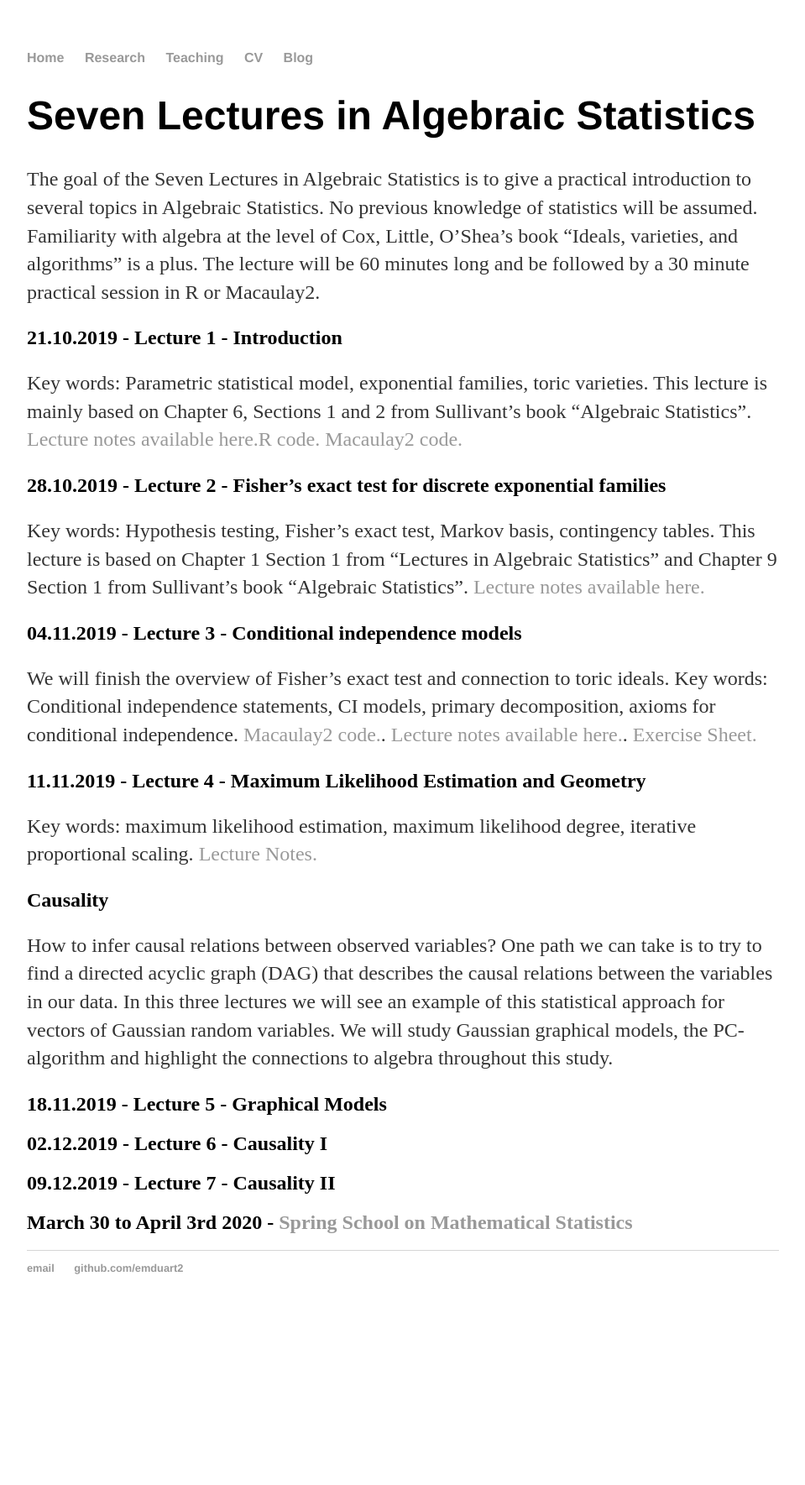
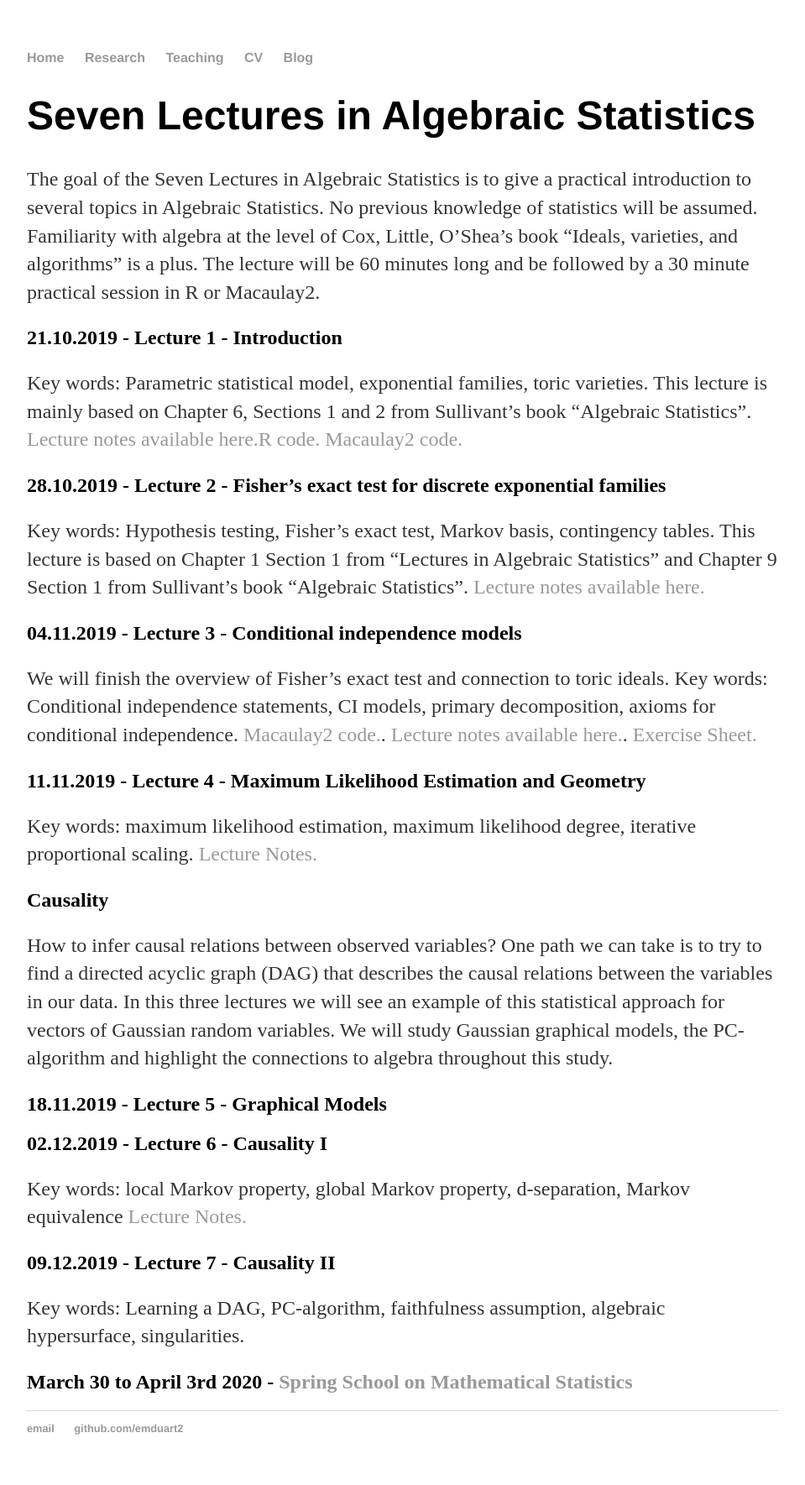
Before and after one commit to emduart2/emduart2.github.io, a Jekyll site: the page built from teaching/index.md, in a window 1280 px wide. Shown: the whole page at 84% size, without its empty margins (160-1119 px from the left). Built offline with Jekyll 4.4.1, drawn with Linux system fonts in a browser that asks for light colours; before the commit the page ends 1578 px from its top, so only the background shows below that.

Commit message:
Added lecture notes and key words

```diff
--- a/teaching/index.md
+++ b/teaching/index.md
@@ -37,8 +37,11 @@ How to infer causal relations between observed variables? One path we can take i
 <!--- TBA --->
 
 ## 02.12.2019 - Lecture 6 - Causality I
+Key words: local Markov property, global Markov property, d-separation, Markov equivalence
+ [Lecture Notes.]({{ site.url }}/assets/SevenLectures2019/Lecture5.pdf)
 
 
 ## 09.12.2019 - Lecture 7 - Causality II
+Key words: Learning a DAG, PC-algorithm, faithfulness assumption, algebraic hypersurface, singularities.
 
 ## March 30 to April 3rd  2020 - [Spring School on Mathematical Statistics](https://www.mis.mpg.de/calendar/conferences/2020/ssms2020.html)
```
Also changed, not shown: 1 other file.
